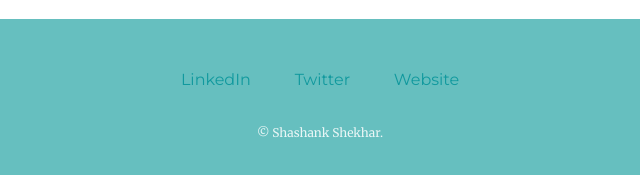
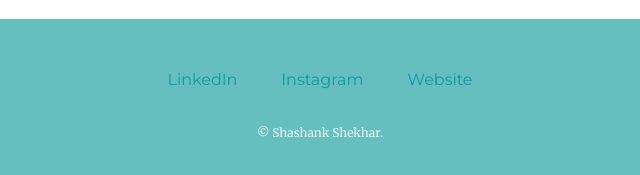
Before and after one commit to shashank7200/portfolio, a plain HTML site: page index.html in a window 1280 px wide. Shown: the part 2812-2987 px from the top of the page, 320-960 px from the left. Drawn offline with Linux system fonts and the light colour scheme.

Commit message:
updated twitter to instagram in footer

```diff
--- a/index.html
+++ b/index.html
@@ -54,7 +54,7 @@
 
 <div class="bottom-container">
         <a class="footer-link" href="https://www.linkedin.com/in/shashank2701/">LinkedIn</a>
-        <a class="footer-link" href="https://www.instagram.com/ssank_s/">Twitter</a>
+        <a class="footer-link" href="https://www.instagram.com/ssank_s/">Instagram</a>
         <a class="footer-link" href="https://shashank7200.github.io/portfolio/">Website</a>
         <p class="copyright">© Shashank Shekhar.</p>
       </div>
```
